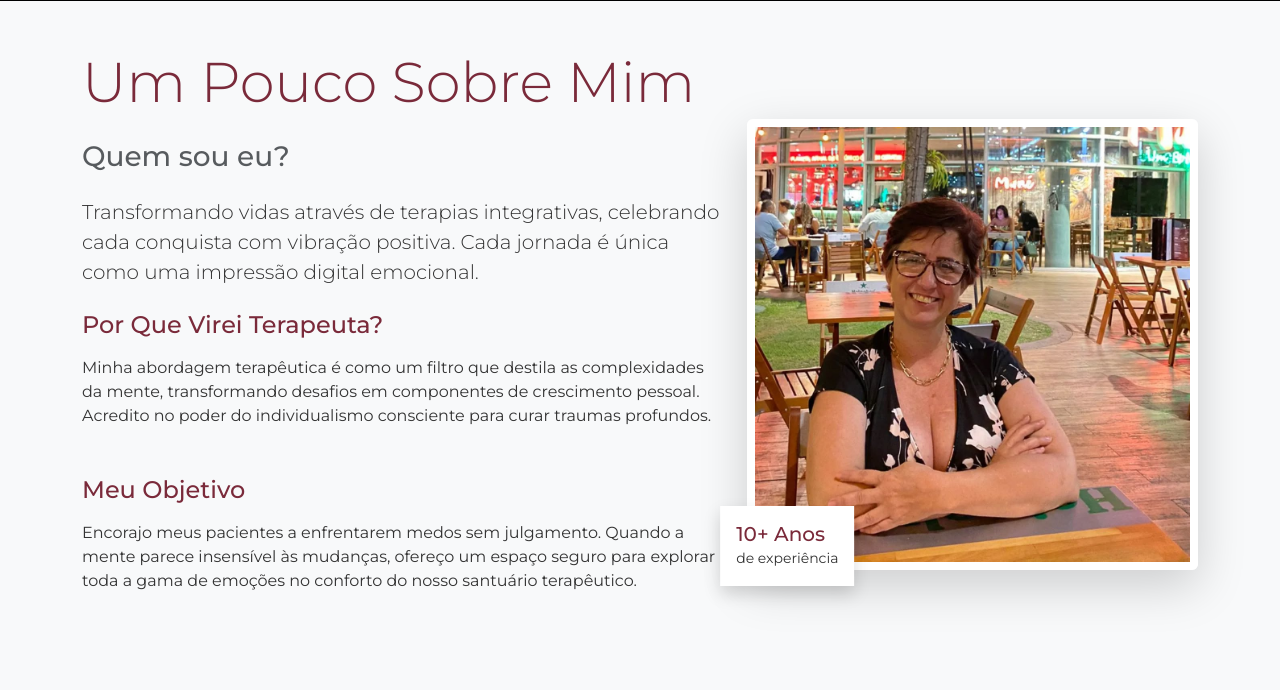
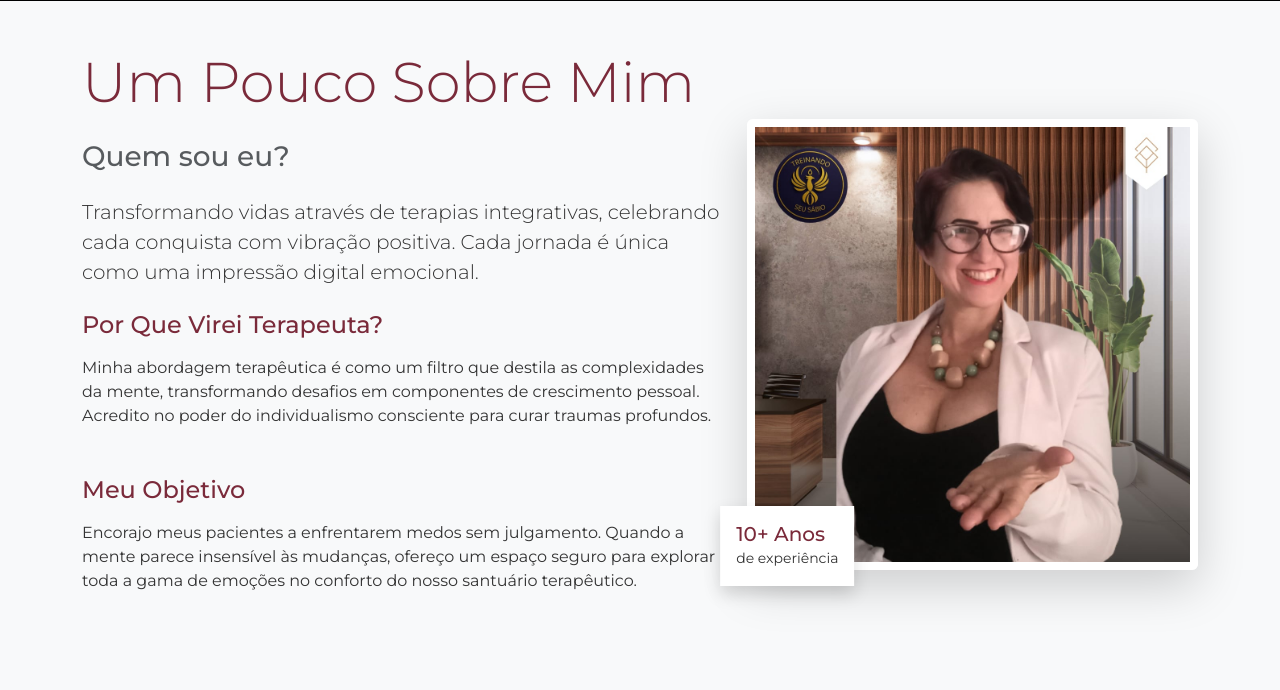
Before and after one commit to NickolasSantosCremasco/LekaSarandy_Therapies, a PHP site: page / in a window 1280 px wide. Shown: the part 2378-3068 px from the top of the page. Run offline with PHP 8.4, Linux system fonts and the light colour scheme.

Commit message:
atualizacaofotoleka

```diff
--- a/index.php
+++ b/index.php
@@ -352,7 +352,7 @@
                 <!-- Coluna de imagem -->
                 <div class="col-lg-5">
                     <div class="position-relative d-block">
-                        <img src="src/img/LekaSarandy.webp" alt="Terapeuta" class="img-fluid rounded shadow-lg"
+                        <img src="src/img/LekaSarandy.jpeg" alt="Terapeuta" class="img-fluid rounded shadow-lg"
                             style="border: 8px solid white;">
                         <div class="position-absolute bottom-0 start-0 bg-white p-3 shadow"
                             style="transform: translate(-20%, 20%);">
--- a/src/pages/pesquisa.php
+++ b/src/pages/pesquisa.php
@@ -229,7 +229,7 @@ require_once '../database/config.php';
             <p class="text-center small mb-0">&copy; 2025 Leka Sarandy. Todos os direitos reservados.</p>
         </div>
     </footer>
-    <script src="../js/pesquisa.js"></script>
+    <script src="../js/pesquisaa.js"></script>
     <script src="../bootstrap-5.3.3-dist/js/bootstrap.bundle.min.js"></script>
     <script src="https://cdn.jsdelivr.net/npm/swiper@11/swiper-bundle.min.js"></script>
 </body>
```
Also changed, not shown: src/img/LekaSarandy.jpeg (added), src/img/LekaSarandy.webp (deleted), src/js/pesquisaa.js (renamed from src/js/pesquisa.js).
